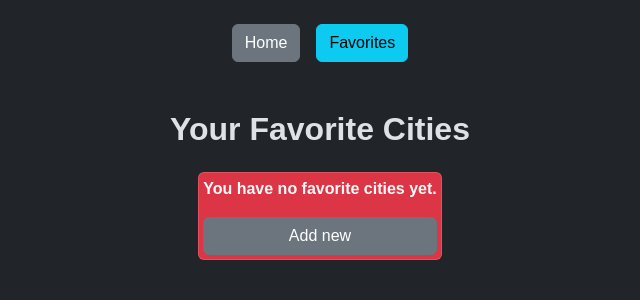
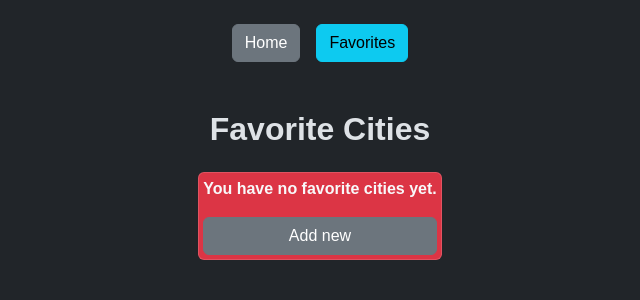
Before and after one commit to seighitm/TestWork23533, a Next.js app: page /favorites in a window 1280 px wide. Shown: the top 300 px of the page, without its empty margins (320-960 px from the left). Built offline with nearby package versions, Linux system fonts and the light colour scheme.

Commit message:
update favicon

```diff
--- a/src/app/(pages)/favorites/page.tsx
+++ b/src/app/(pages)/favorites/page.tsx
@@ -57,7 +57,7 @@ const Favorites: React.FC = () => {
 
   return (
     <div className="container">
-      <h2 className="text-center fw-bolder mb-4">Your Favorite Cities</h2>
+      <h2 className="text-center fw-bolder mb-4">Favorite Cities</h2>
       {loading && (
         <div className="d-flex w-100 justify-content-center">
           <Loader />
--- a/src/app/(pages)/home/page.tsx
+++ b/src/app/(pages)/home/page.tsx
@@ -28,7 +28,7 @@ const Home: React.FC<HomePageProps> = ({ searchParams }) => {
   const userTypingRef = useRef(false);
   const { selectedCity, setSelectedCity } = useWeatherStore();
 
-  const [currentCity, setCurrentCity] = useState<WeatherData>(null);
+  const [currentCity, setCurrentCity] = useState<WeatherData | null>(null);
 
   const initialLoad = useRef(false);
 
--- a/src/app/(pages)/layout.tsx
+++ b/src/app/(pages)/layout.tsx
@@ -8,6 +8,9 @@ import Navbar from '@/components/Navbar/Navbar';
 export const metadata: Metadata = {
   title: 'Weather App',
   description: 'Weather App',
+  icons: {
+    icon: '/favicon.png',
+  },
 };
 
 const Layout = ({ children }: Readonly<{ children: React.ReactNode }>) => (
```
Also changed, not shown: public/favicon.png (added).
